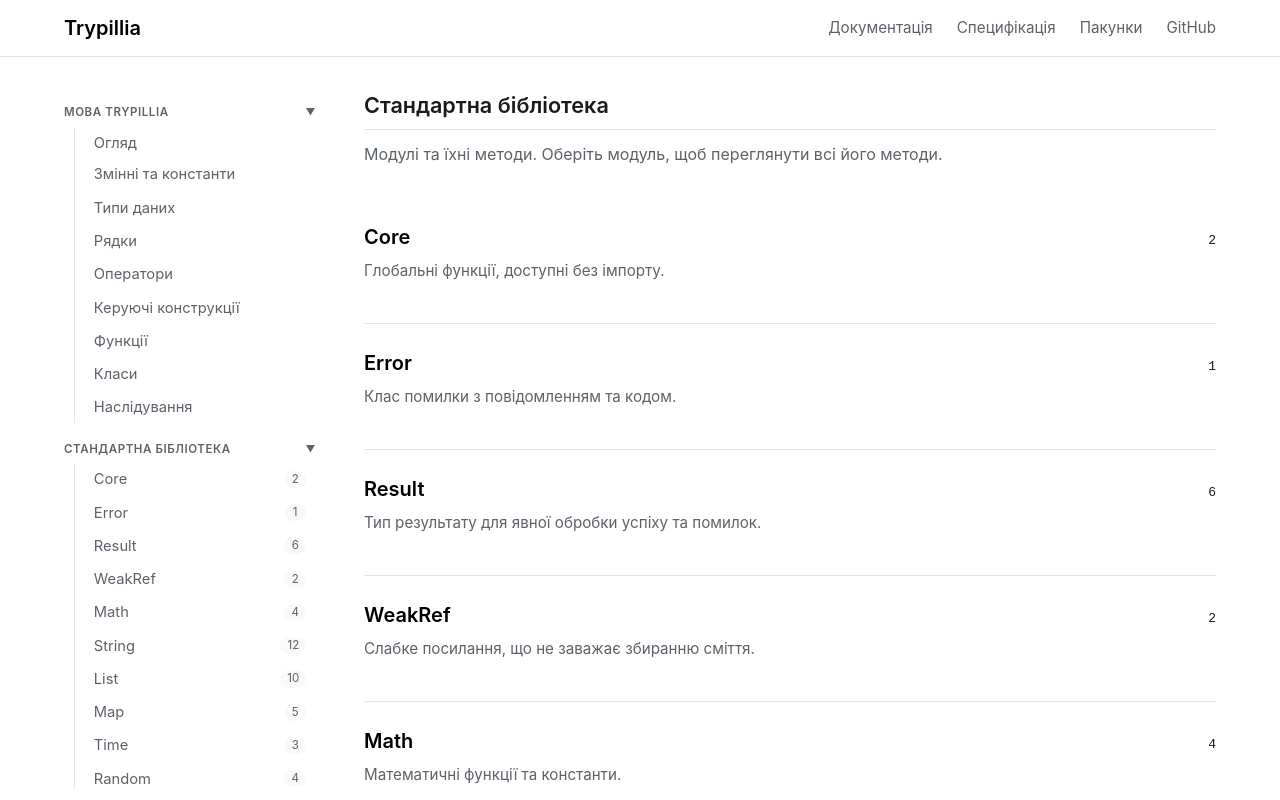
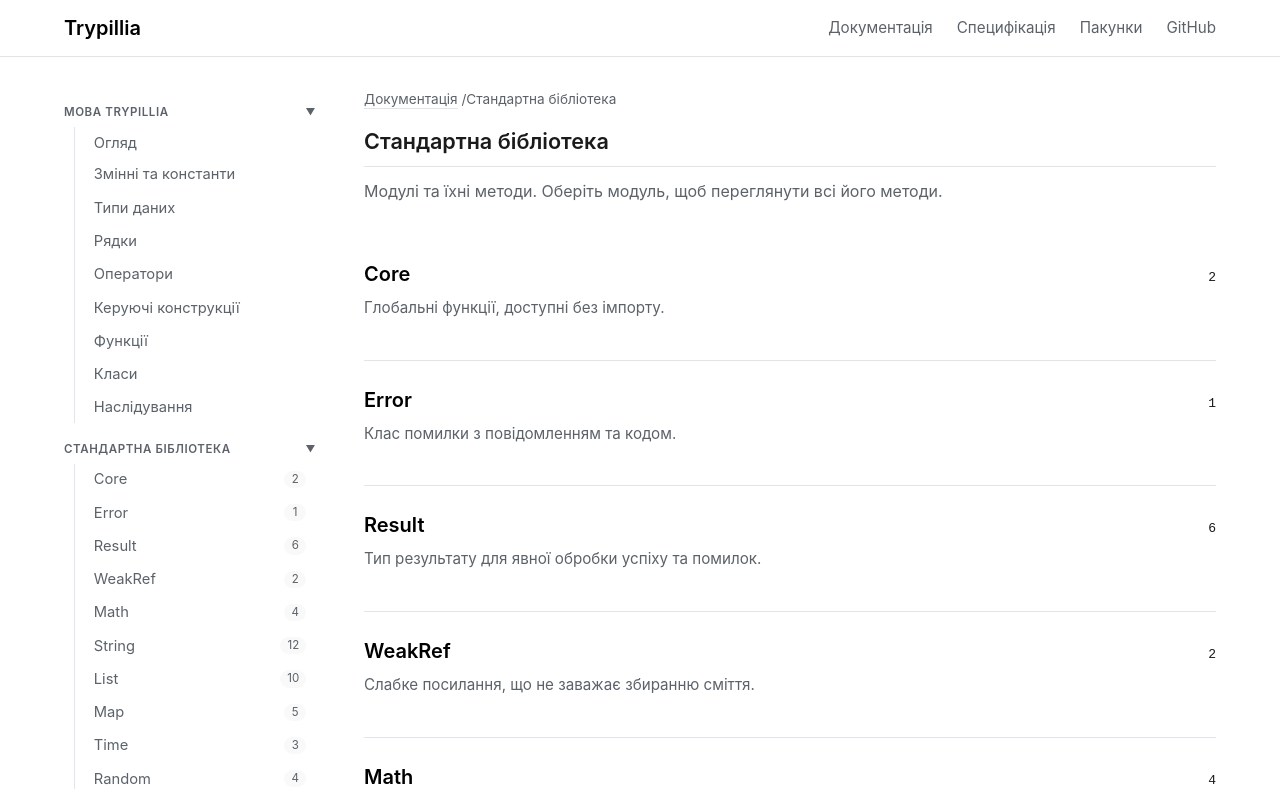
Before and after one commit to ChernegaSergiy/trypillia-language, a SvelteKit app in the folder website/: page /docs/stdlib in a window 1280 px wide. Shown: the top 800 px of the page. Built offline with nearby package versions, Linux system fonts and the light colour scheme.

Commit message:
feat: Standardize docs breadcrumbs with unified DocsBreadcrumb component

```diff
--- /dev/null
+++ b/website/src/lib/components/DocsBreadcrumb.svelte
@@ -0,0 +1,22 @@
+<script lang="ts">
+	import { base } from '$app/paths';
+
+	let {
+		items
+	}: {
+		items: { href?: string; label: string }[]
+	} = $props();
+</script>
+
+<nav class="breadcrumb">
+	{#each items as item, i (i)}
+		{#if item.href}
+			<a href={`${base}${item.href}`}>{item.label}</a>
+		{:else}
+			<span>{item.label}</span>
+		{/if}
+		{#if i < items.length - 1}
+			<span class="sep">/</span>
+		{/if}
+	{/each}
+</nav>
--- a/website/src/routes/docs/+page.svelte
+++ b/website/src/routes/docs/+page.svelte
@@ -1,6 +1,7 @@
 <script lang="ts">
 	import { base } from '$app/paths';
 	import { modules } from '$lib/docs-nav';
+	import DocsBreadcrumb from '$lib/components/DocsBreadcrumb.svelte';
 
 	const total = modules.reduce((sum, m) => sum + m.methods.length, 0);
 </script>
@@ -8,6 +9,8 @@
 <svelte:head>
 	<title>Документація — Trypillia</title>
 </svelte:head>
+
+<DocsBreadcrumb items={[{ label: 'Документація' }]} />
 
 <section>
 	<h2>Документація Trypillia</h2>
--- a/website/src/routes/docs/stdlib/+page.svelte
+++ b/website/src/routes/docs/stdlib/+page.svelte
@@ -1,11 +1,19 @@
 <script lang="ts">
 	import { base } from '$app/paths';
 	import { modules } from '$lib/docs-nav';
+	import DocsBreadcrumb from '$lib/components/DocsBreadcrumb.svelte';
 </script>
 
 <svelte:head>
 	<title>Стандартна бібліотека — Trypillia</title>
 </svelte:head>
+
+<DocsBreadcrumb
+	items={[
+		{ href: '/docs', label: 'Документація' },
+		{ label: 'Стандартна бібліотека' }
+	]}
+/>
 
 <section>
 	<h2>Стандартна бібліотека</h2>
```
Also changed, not shown: website/src/lib/components/LanguageBreadcrumb.svelte (+8 -6 lines), website/src/lib/components/LanguageOverview.svelte (+7 -3 lines), website/src/lib/components/MethodBreadcrumb.svelte (+9 -6 lines), website/src/lib/components/ModuleOverview.svelte (+8 -3 lines).
